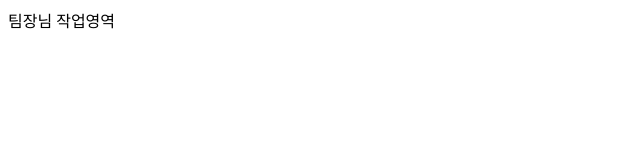
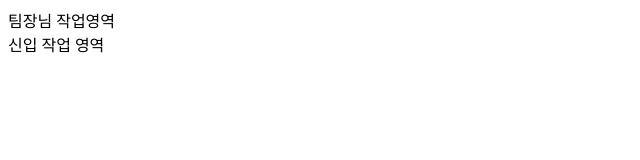
Before and after one commit to GorKim/company-project1028, a plain HTML site: page index.html in a window 1280 px wide. Shown: the whole page, without its empty margins (0-640 px from the left). Drawn offline with Linux system fonts and the light colour scheme.

Commit message:
Team Member(1)

```diff
--- a/index.html
+++ b/index.html
@@ -11,6 +11,10 @@
         팀장님 작업영역
 
     </div>
+    <div>
+        신입 작업 영역
+
+    </div>
 </body>
 
 </html>
```
